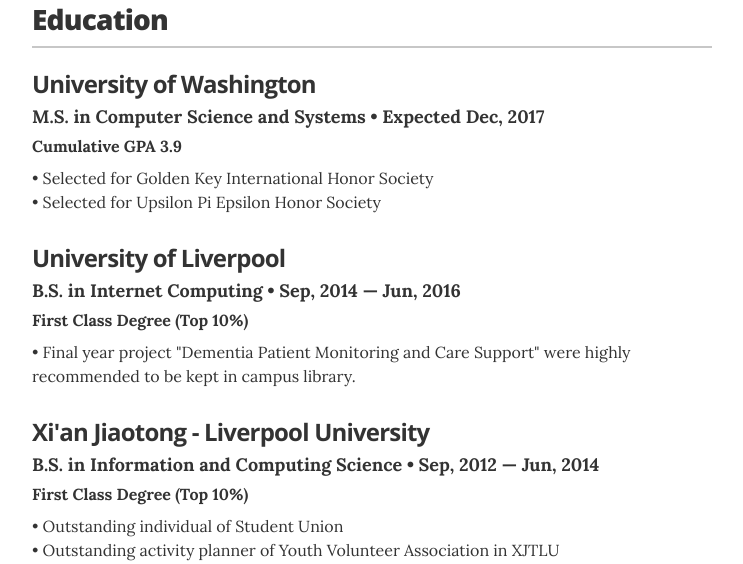
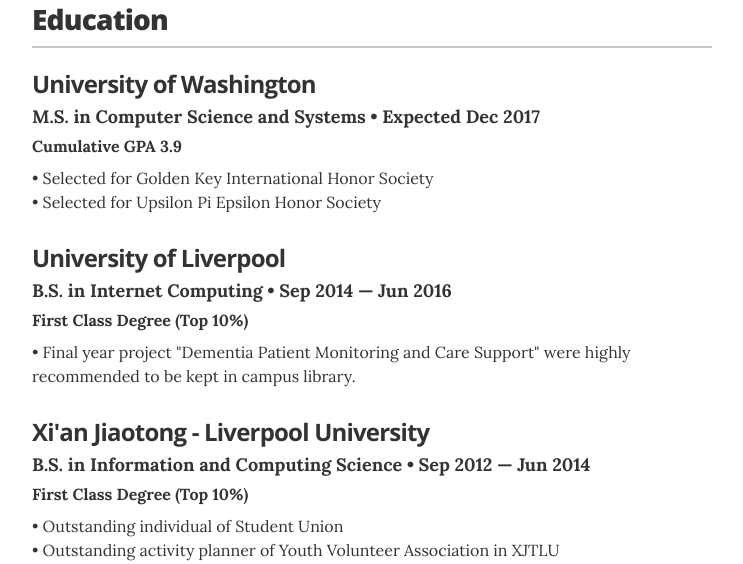
Before and after one commit to Yuyang105/Yuyang105.github.io, a Jekyll site: the page built from index.html, in a window 1280 px wide and 900 px high, scrolled down 604 px. Shown: the part 155-719 px from the top of the window, without its empty margins (268-1011 px from the left). Built offline with Jekyll 4.4.1, drawn with Linux system fonts in a browser that asks for light colours.

```diff
--- a/_data/education.yml
+++ b/_data/education.yml
@@ -1,20 +1,20 @@
 # UW
 - degree: M.S. in Computer Science and Systems
   uni: University of Washington
-  year: Expected Dec, 2017
+  year: Expected Dec 2017
   awards: Cumulative GPA 3.9
   summary: •  Selected for Golden Key International Honor Society <br /> •  Selected for Upsilon Pi Epsilon Honor Society
 
 # UoL
 - degree: B.S. in Internet Computing
   uni: University of Liverpool
-  year: Sep, 2014 &mdash; Jun, 2016
+  year: Sep 2014 &mdash; Jun 2016
   awards: First Class Degree (Top 10%)
   summary: •  Final year project "Dementia Patient Monitoring and Care Support" were highly recommended to be kept in campus library.
 
 # XJTLU
 - degree: B.S. in Information and Computing Science
   uni: Xi'an Jiaotong - Liverpool University
-  year: Sep, 2012 &mdash; Jun, 2014
+  year: Sep 2012 &mdash; Jun 2014
   awards: First Class Degree (Top 10%)
   summary: •  Outstanding individual of Student Union <br /> •  Outstanding activity planner of Youth Volunteer Association in XJTLU <br /> •  University scholarship for 2 years
```
